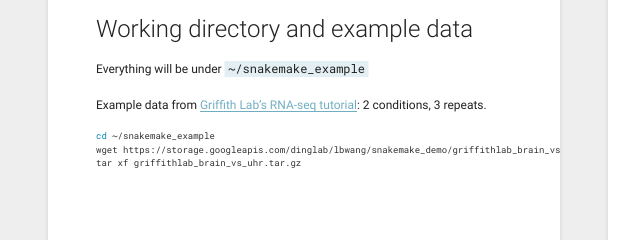
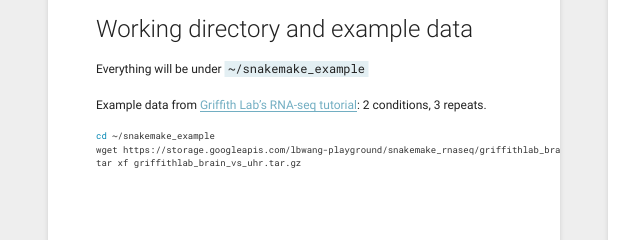
Before and after one commit to ccwang002/2017Talk-Snakemake, a website: page slides/index.html in a window 1280 px wide. Shown: the part 1380-1620 px from the top of the page, 0-640 px from the left. Drawn offline with Linux system fonts and the light colour scheme.

Commit message:
Fix tar file link

```diff
--- a/slides/index.html
+++ b/slides/index.html
@@ -201,7 +201,7 @@
 		<p>Everything will be under <code>~/snakemake_example</code></p>
 		<p>Example data from <a href="https://github.com/griffithlab/rnaseq_tutorial/">Griffith Lab’s RNA-seq tutorial</a>: 2 conditions, 3 repeats.</p>
 		<pre class="language-bash medium"><code>cd ~/snakemake_example
-wget https://storage.googleapis.com/dinglab/lbwang/snakemake_demo/griffithlab_brain_vs_uhr.tar.gz
+wget https://storage.googleapis.com/lbwang-playground/snakemake_rnaseq/griffithlab_brain_vs_uhr.tar.gz
 tar xf griffithlab_brain_vs_uhr.tar.gz</code></pre>
 	</section>
 
```
